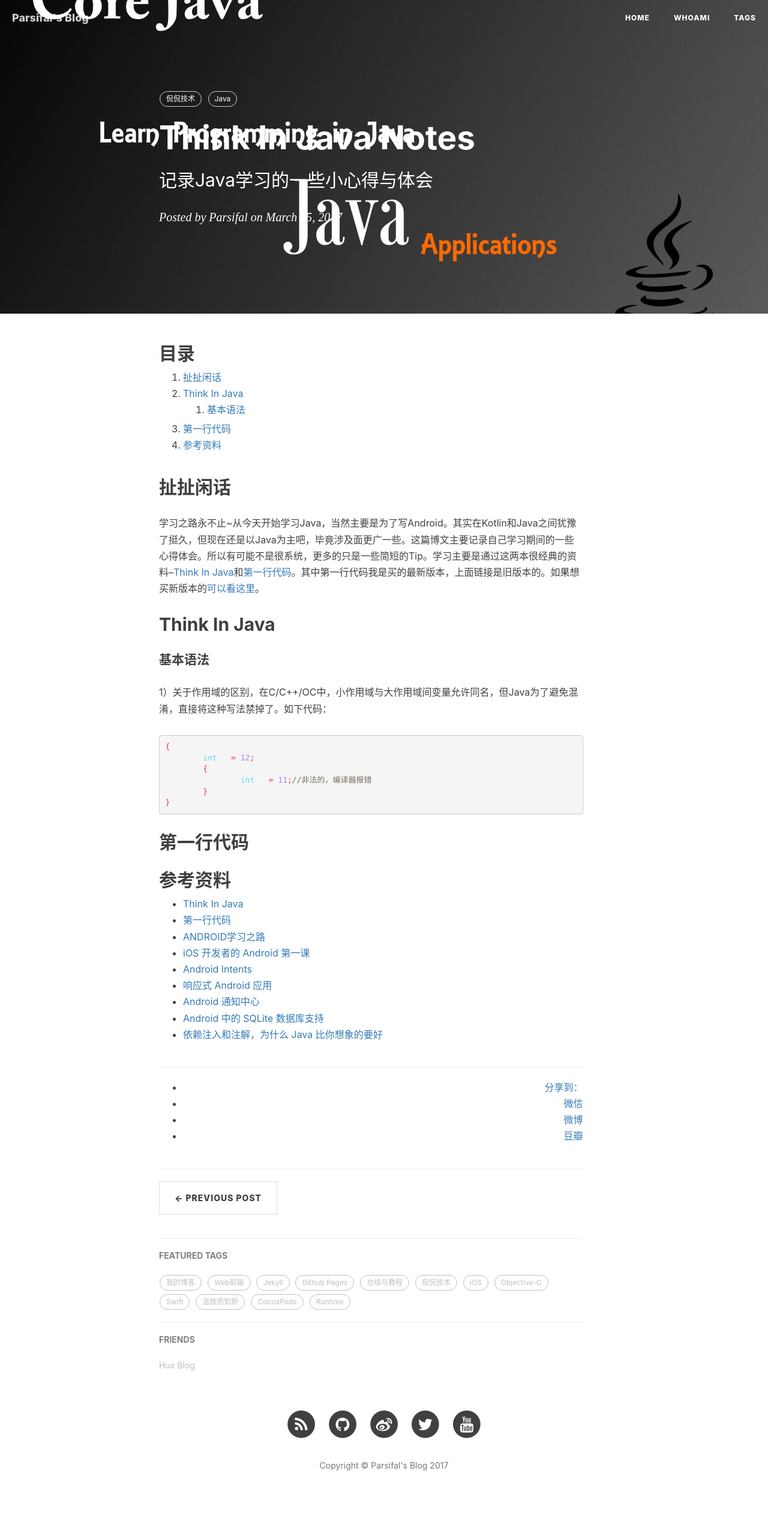
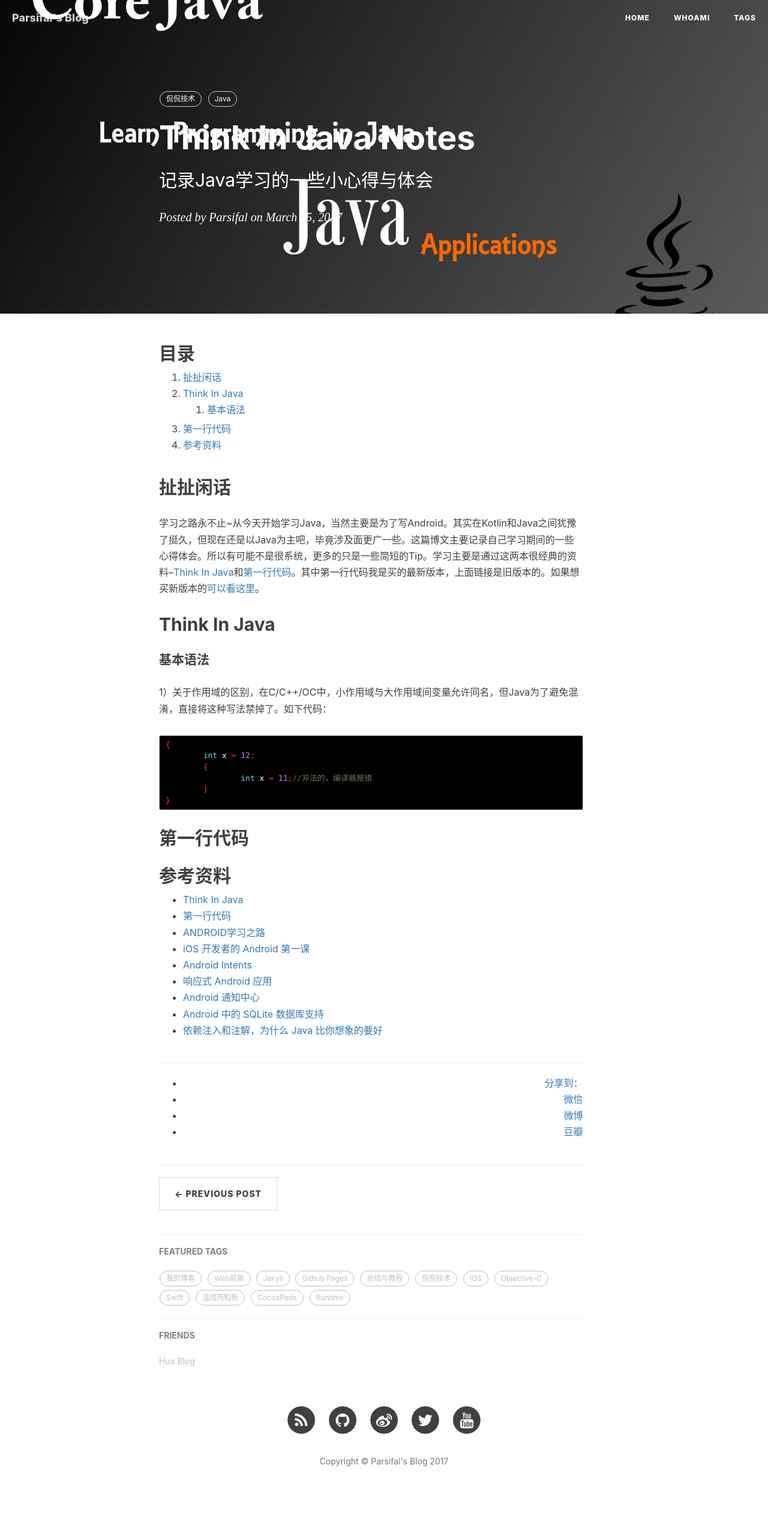
Before and after one commit to zerOOneSmith/parsifalc.github.io, a Jekyll site: the page built from _posts/2017-03-25-ThinkInJava.md, in a window 1280 px wide. Shown: the whole page at 60% size. Built offline with Jekyll 4.4.1, drawn with Linux system fonts in a browser that asks for light colours; nearby versions of some CDN libraries; comment, search, counter and statistics services are not loaded.

Commit message:
black bg style.

```diff
--- a/css/syntax.css
+++ b/css/syntax.css
@@ -1,3 +1,26 @@
+/* to make lines scroll instead of wrap */
+/* from http://stackoverflow.com/a/23393920 */
+
+.highlight pre code * {
+  white-space: nowrap;    // this sets all children inside to nowrap
+}
+
+.highlight pre {
+  overflow-x: auto;       // this sets the scrolling in x
+}
+
+.highlight pre code {
+  white-space: pre;       // forces <code> to respect <pre> formatting
+}
+
+
+/*
+ * GitHub style for Pygments syntax highlighter, for use with Jekyll
+ * Courtesy of GitHub.com
+ */
+
+.highlight pre, pre, .highlight .hll { background-color: #000000; border: 1px solid #ccc; padding: 6px 10px; border-radius: 3px; }
+
 .highlight table td { padding: 5px; }
 .highlight table pre { margin: 0; }
 .highlight .gh {
```
